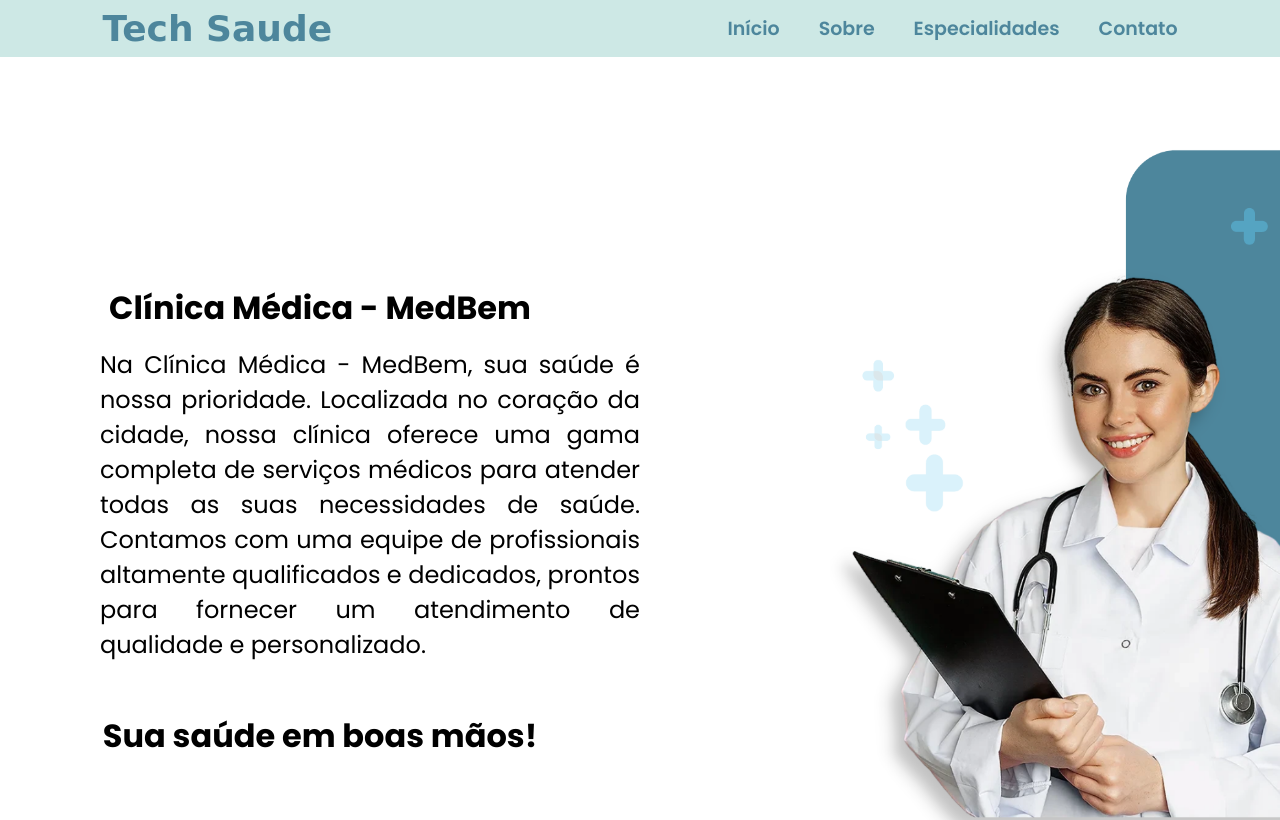
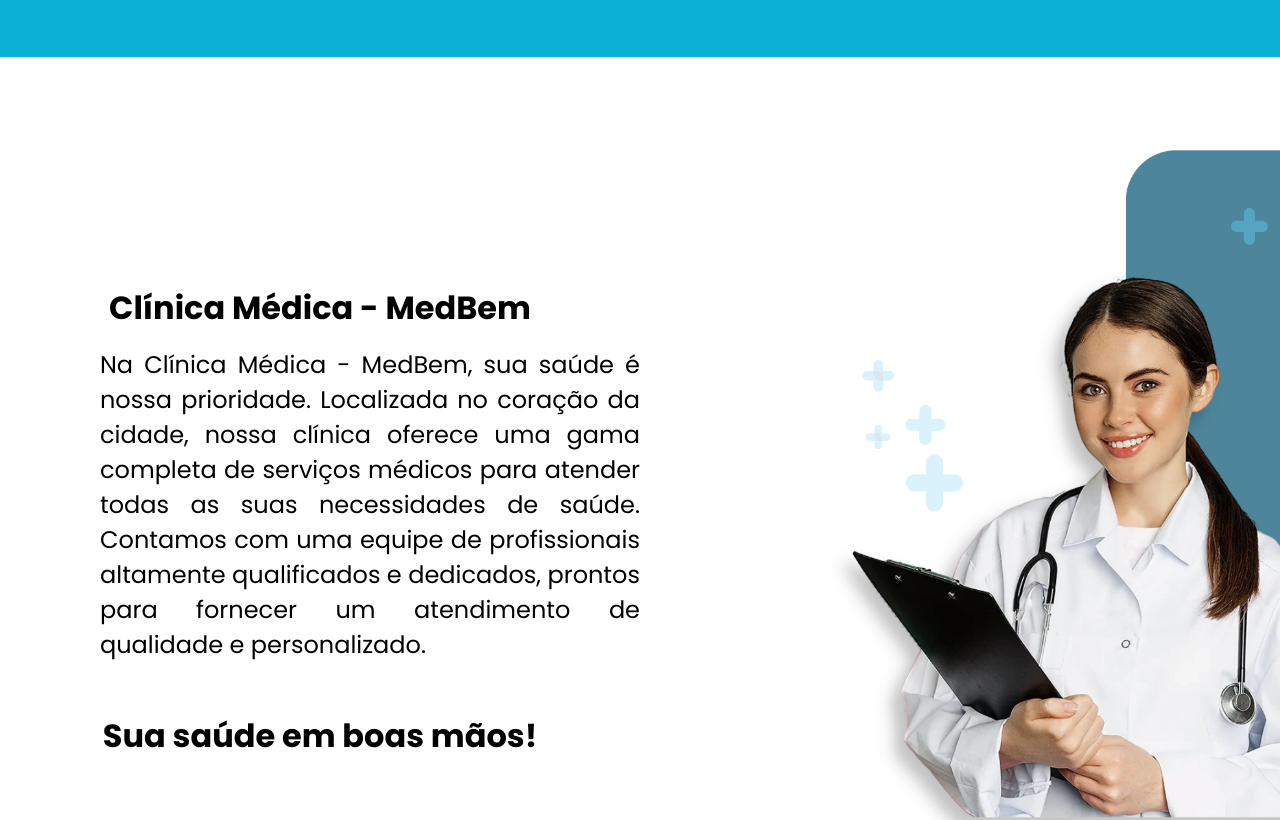
Before and after one commit to Aleks-teste/siteclinica, a plain HTML site: page index.html in a window 1280 px wide. Shown: the top 820 px of the page. Drawn offline with Linux system fonts and the light colour scheme; a script that the page names is missing; a web font is replaced by a local one.

Commit message:
Update styles.css
Signed-off-by: Danilo Luz <202408166761@alunos.unimetrocamp.edu.br>

```diff
--- a/styles.css
+++ b/styles.css
@@ -13,7 +13,7 @@
     top: 0;
     left: 0;
     width: 100%;
-    background: #CDE8E5;
+    background: #0CB0D6;
     backdrop-filter: blur(3px);
     padding: 0.5rem 8%;
     display: flex;
@@ -25,7 +25,7 @@
 .logo {
     font-size: 36px;
     text-decoration: none;
-    color: #4D869C;
+    color: #0CB0D6;
     font-family: "Playwrite US Trad", cursive;
     font-weight: 600;
 }
@@ -33,7 +33,7 @@
 .navbar a {
     font-size: 19px;
     font-family: "Poppins", sans-serif;
-    color: #4D869C;
+    color: #0CB0D6;
     margin-left: 1rem;
     text-decoration: none;
     margin-left: 35px;
```
